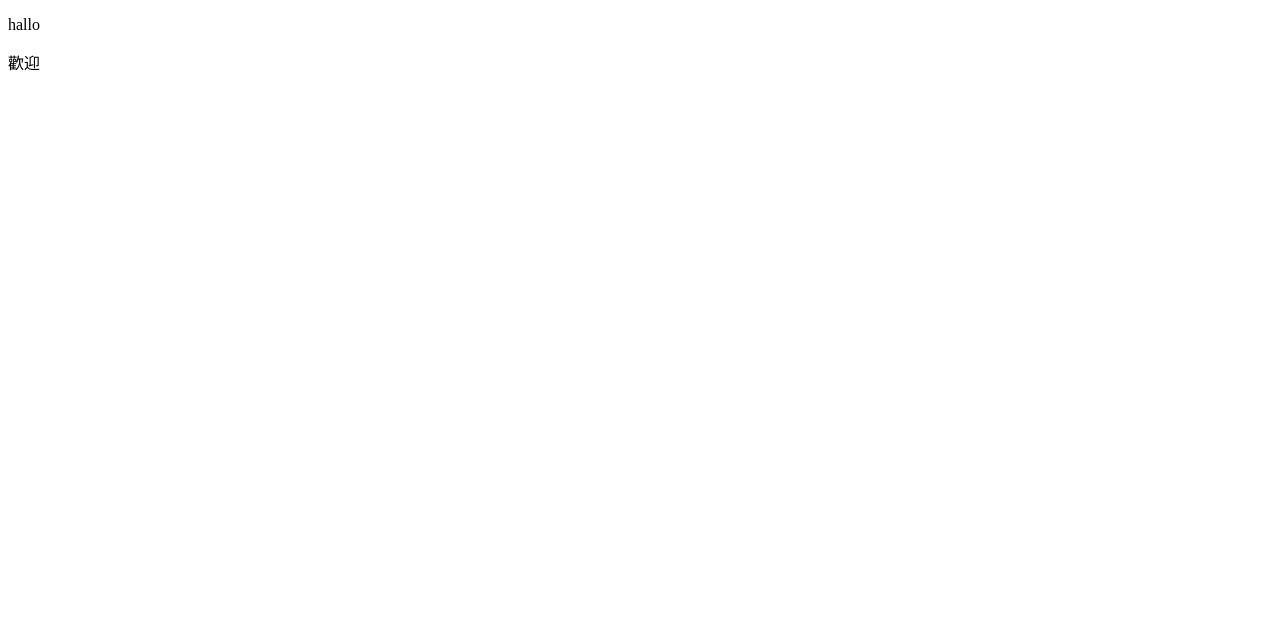
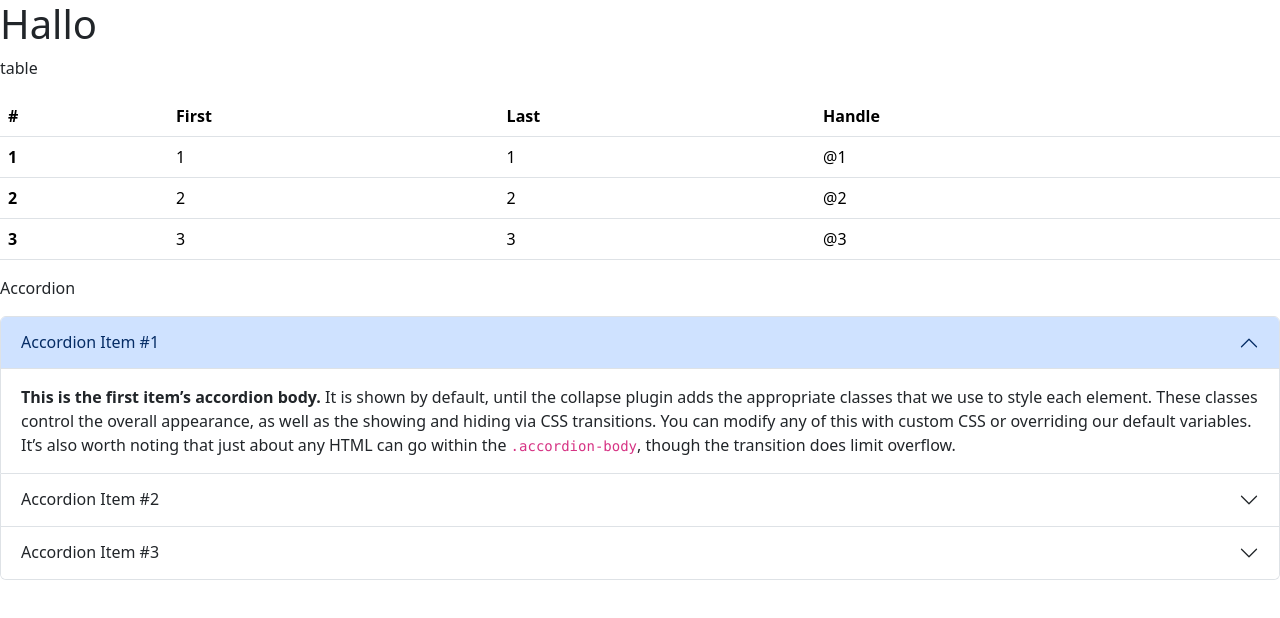
Before and after one commit to tlin200510-stack/1113211005-homework1, a plain HTML site: page index.html in a window 1280 px wide. Drawn offline with nearby package versions, Linux system fonts and the light colour scheme.

Commit message:
增加table和Accordion

```diff
--- a/index.html
+++ b/index.html
@@ -4,9 +4,86 @@
     <meta charset="UTF-8">
     <meta name="viewport" content="width=device-width, initial-scale=1.0">
     <title>index.html</title>
+    <link href="https://cdn.jsdelivr.net/npm/bootstrap@5.3.8/dist/css/bootstrap.min.css" rel="stylesheet" integrity="sha384-sRIl4kxILFvY47J16cr9ZwB07vP4J8+LH7qKQnuqkuIAvNWLzeN8tE5YBujZqJLB" crossorigin="anonymous">
 </head>
 <body>
-    <p>hallo</p>
-    <p>歡迎</p>
+    <h1>Hallo</h1>
+    <p>table</p>
+
+    <table class="table">
+  <thead>
+    <tr>
+      <th scope="col">#</th>
+      <th scope="col">First</th>
+      <th scope="col">Last</th>
+      <th scope="col">Handle</th>
+    </tr>
+  </thead>
+  <tbody>
+    <tr>
+      <th scope="row">1</th>
+      <td>1</td>
+      <td>1</td>
+      <td>@1</td>
+    </tr>
+    <tr>
+      <th scope="row">2</th>
+      <td>2</td>
+      <td>2</td>
+      <td>@2</td>
+    </tr>
+    <tr>
+      <th scope="row">3</th>
+      <td>3</td>
+      <td>3</td>
+      <td>@3</td>
+    </tr>
+  </tbody>
+</table>
+    </tbody>
+    </table>
+
+    <p>Accordion</p>
+
+    <div class="accordion" id="accordionExample">
+    <div class="accordion-item">
+        <h2 class="accordion-header">
+        <button class="accordion-button" type="button" data-bs-toggle="collapse" data-bs-target="#collapseOne" aria-expanded="true" aria-controls="collapseOne">
+            Accordion Item #1
+        </button>
+        </h2>
+        <div id="collapseOne" class="accordion-collapse collapse show" data-bs-parent="#accordionExample">
+        <div class="accordion-body">
+            <strong>This is the first item’s accordion body.</strong> It is shown by default, until the collapse plugin adds the appropriate classes that we use to style each element. These classes control the overall appearance, as well as the showing and hiding via CSS transitions. You can modify any of this with custom CSS or overriding our default variables. It’s also worth noting that just about any HTML can go within the <code>.accordion-body</code>, though the transition does limit overflow.
+        </div>
+        </div>
+    </div>
+    <div class="accordion-item">
+        <h2 class="accordion-header">
+        <button class="accordion-button collapsed" type="button" data-bs-toggle="collapse" data-bs-target="#collapseTwo" aria-expanded="false" aria-controls="collapseTwo">
+            Accordion Item #2
+        </button>
+        </h2>
+        <div id="collapseTwo" class="accordion-collapse collapse" data-bs-parent="#accordionExample">
+        <div class="accordion-body">
+            <strong>This is the second item’s accordion body.</strong> It is hidden by default, until the collapse plugin adds the appropriate classes that we use to style each element. These classes control the overall appearance, as well as the showing and hiding via CSS transitions. You can modify any of this with custom CSS or overriding our default variables. It’s also worth noting that just about any HTML can go within the <code>.accordion-body</code>, though the transition does limit overflow.
+        </div>
+        </div>
+    </div>
+    <div class="accordion-item">
+        <h2 class="accordion-header">
+        <button class="accordion-button collapsed" type="button" data-bs-toggle="collapse" data-bs-target="#collapseThree" aria-expanded="false" aria-controls="collapseThree">
+            Accordion Item #3
+        </button>
+        </h2>
+        <div id="collapseThree" class="accordion-collapse collapse" data-bs-parent="#accordionExample">
+        <div class="accordion-body">
+            <strong>This is the third item’s accordion body.</strong> It is hidden by default, until the collapse plugin adds the appropriate classes that we use to style each element. These classes control the overall appearance, as well as the showing and hiding via CSS transitions. You can modify any of this with custom CSS or overriding our default variables. It’s also worth noting that just about any HTML can go within the <code>.accordion-body</code>, though the transition does limit overflow.
+        </div>
+        </div>
+    </div>
+    </div>
+
+    <script src="https://cdn.jsdelivr.net/npm/bootstrap@5.3.8/dist/js/bootstrap.bundle.min.js" integrity="sha384-FKyoEForCGlyvwx9Hj09JcYn3nv7wiPVlz7YYwJrWVcXK/BmnVDxM+D2scQbITxI" crossorigin="anonymous"></script>
 </body>
 </html>
```
